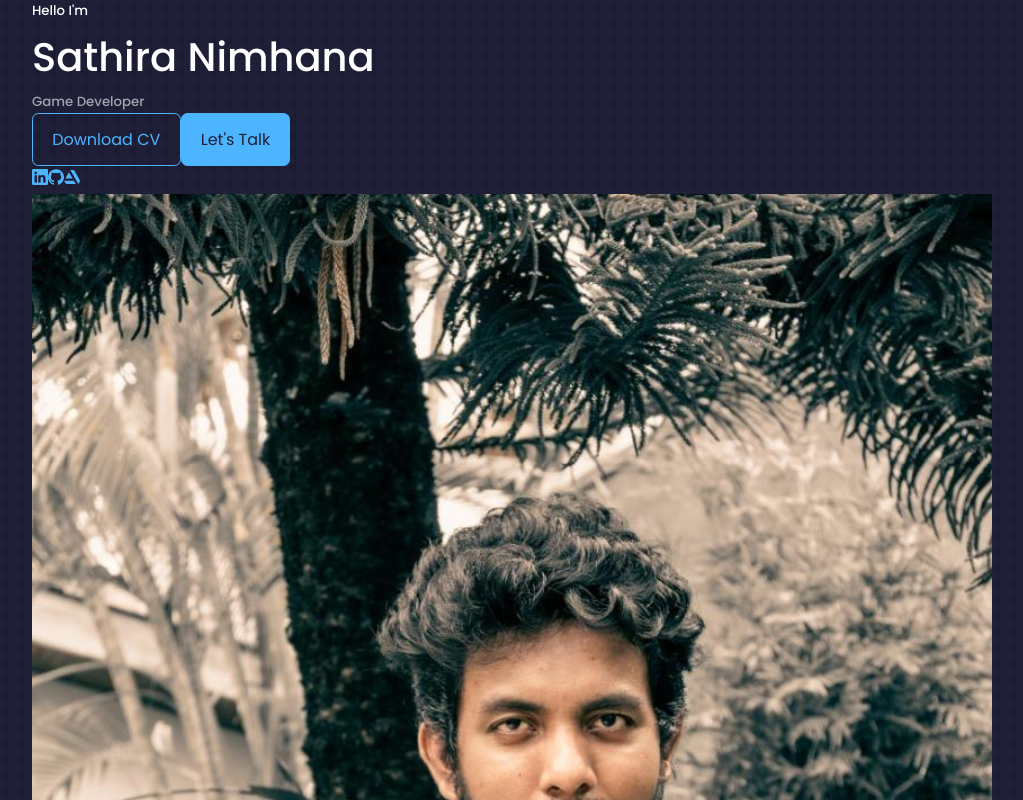
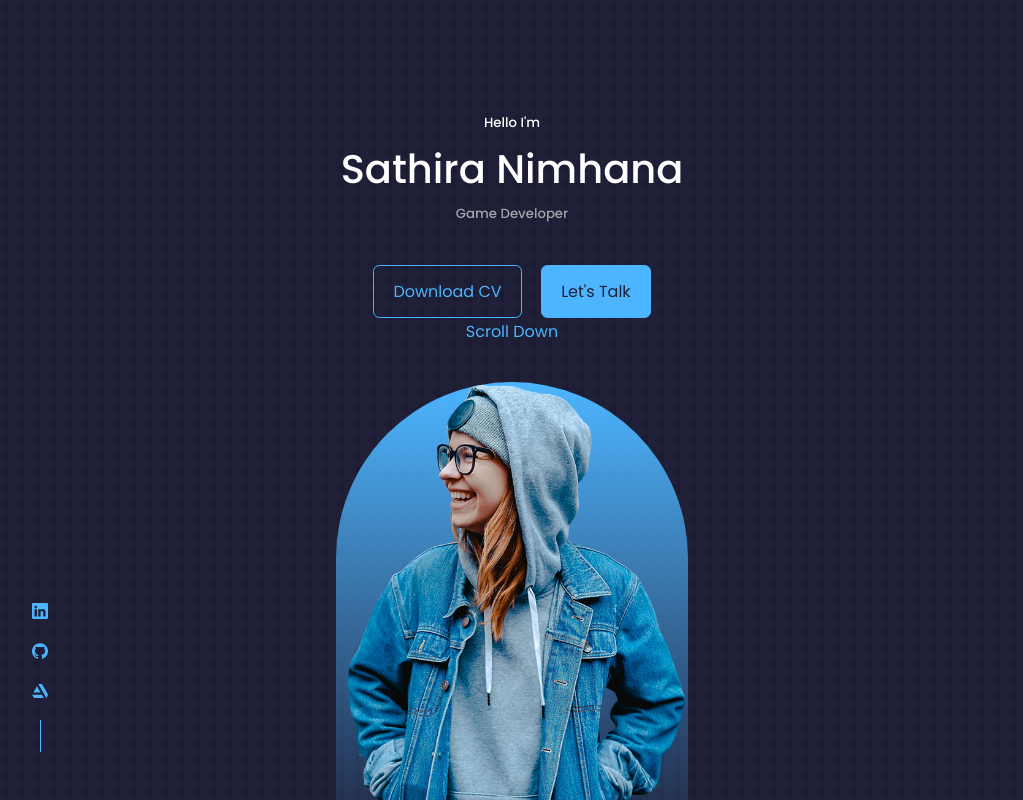
Before and after one commit to sathira97/Sathira-s-Porfolio, a React (Create React App) app in the folder react-portfolio-2/: page / in a window 1280 px wide. Shown: the top 800 px of the page, without its empty margins (128-1151 px from the left). Built offline with nearby package versions, Linux system fonts and the light colour scheme.

Commit message:
default-pic-added

```diff
--- a/react-portfolio-2/src/componnets/header/Header.jsx
+++ b/react-portfolio-2/src/componnets/header/Header.jsx
@@ -1,7 +1,7 @@
 import React from 'react'
 import './header.css'
 import CTA from './CTA'
-import ME from '../../assets/sathir-pic.jpg'
+import ME from '../../assets/me.png'
 import HeaderSocials from './HeaderSocials'
 
 const Header = () => {
--- a/react-portfolio-2/src/componnets/header/header.css
+++ b/react-portfolio-2/src/componnets/header/header.css
@@ -0,0 +1,53 @@
+header {
+    height: 100vh;
+    padding-top: 7rem;
+    overflow: hidden;
+}
+
+.header__container {
+    text-align: center;
+    height: 100%;
+    position: relative;
+}
+
+/* ===================== CTA ==================== */
+
+.cta {
+    margin-top: 2.5rem;
+    display: flex;
+    gap: 1.2rem;
+    justify-content: center;
+}
+
+/* ===================== Header Socials ==================== */
+
+.header__socials {
+    display: flex;
+    flex-direction: column;
+    align-items: center;
+    gap: 0.8rem;
+    position: absolute;
+    left: 0;
+    bottom: 3rem;
+}
+
+.header__socials::after {
+    content: '';
+    width: 1px;
+    height: 2rem;
+    background: var(--color-primary);
+}
+
+/* ======================= ME ============================ */
+
+.me {
+    background: linear-gradient(var(--color-primary), transparent);
+    width: 22rem;
+    height: 30rem;
+    position: absolute;
+    left: calc(50% - 11rem);
+    margin-top: 4rem;
+    border-radius: 12rem 12rem 0 0;
+    overflow: hidden;
+    padding: 5rem 1.5rem, 1.5rem 1.5rem;
+}
```
